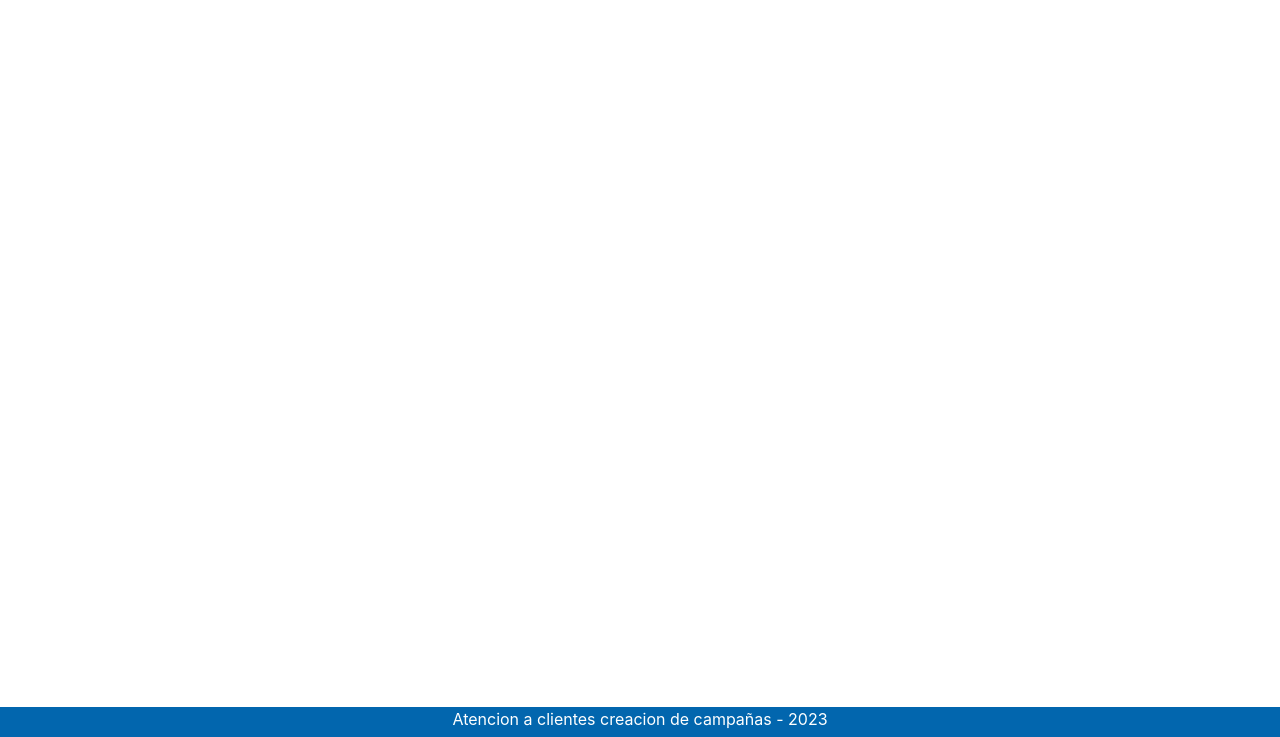
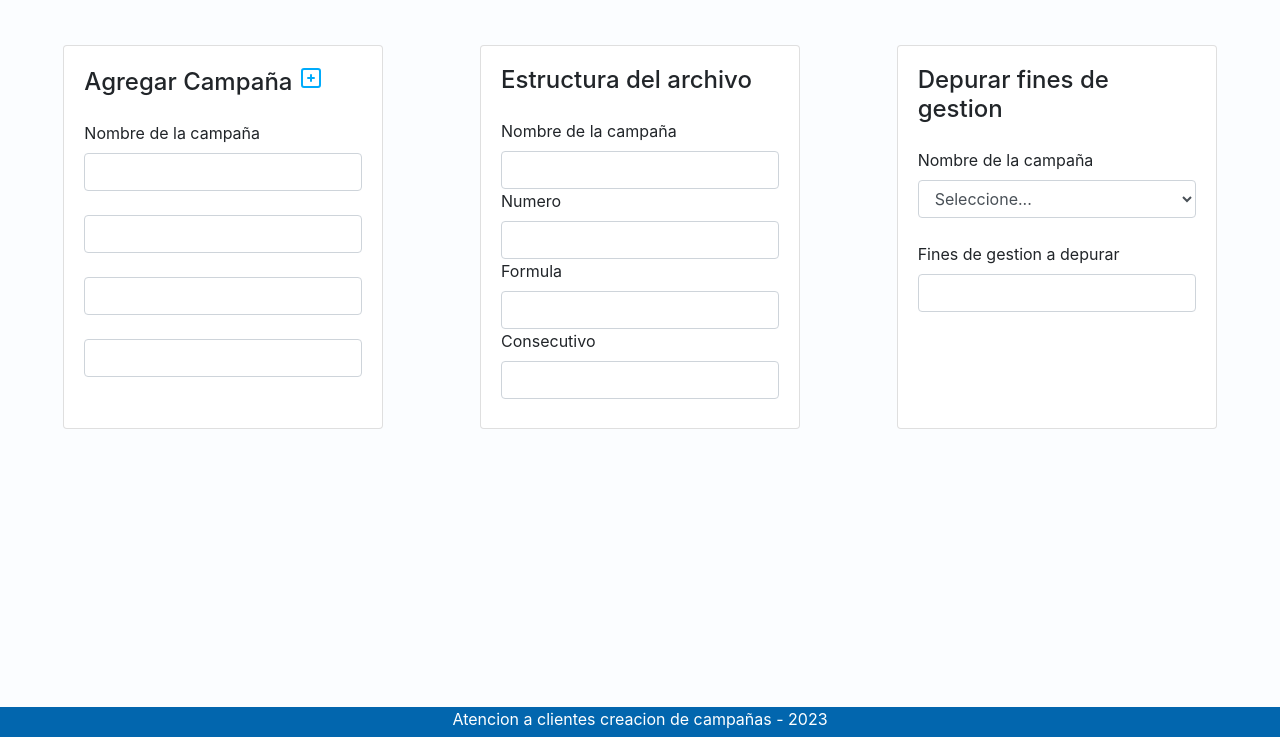
Before and after one commit to angelsaac/sys_carga, a plain HTML site: page manageCampaing.html in a window 1280 px wide. Shown: the part 63-800 px from the top of the page. Drawn offline with nearby package versions, Linux system fonts and the light colour scheme.

Commit message:
Se agrega las cards sin col

```diff
--- a/css/styles.css
+++ b/css/styles.css
@@ -1,3 +1,7 @@
+/*Globales*/
+body{
+    background-color: #fbfdff;
+}
 footer {
     position:fixed;
     left:0px;
@@ -5,7 +9,7 @@ footer {
     height:30px;
     width:100%;
     background:#0266ae;
- }
+}
 header{
     background: #f7d966;
 }
@@ -13,3 +17,8 @@ header{
     position: absolute;
     bottom: 40px;
 }
+
+.card-size{
+    width: 20rem;
+    height: 24rem;
+}
--- a/manageCampaing.html
+++ b/manageCampaing.html
@@ -21,6 +21,90 @@
         </div>
     </header>
 
+
+    <div class="div-fluid container-fluid d-flex justify-content-around align-items-center mt-5">
+        <div class="card card-size">
+            <div class="card-body">
+                <div>
+                    <h4 >
+                        Agregar Campaña
+                        <span>
+                            <svg xmlns="http://www.w3.org/2000/svg" class="icon icon-tabler icon-tabler-square-plus" width="24" height="24" viewBox="0 0 24 24" stroke-width="2" stroke="#00abfb" fill="none" stroke-linecap="round" stroke-linejoin="round">
+                                <path stroke="none" d="M0 0h24v24H0z" fill="none"/>
+                                <path d="M3 3m0 2a2 2 0 0 1 2 -2h14a2 2 0 0 1 2 2v14a2 2 0 0 1 -2 2h-14a2 2 0 0 1 -2 -2z" />
+                                <path d="M9 12l6 0" />
+                                <path d="M12 9l0 6" />
+                              </svg>
+                        </span>
+                    </h4>
+                </div>
+                <div class="mt-4">
+                    <label for="txtCampana">Nombre de la campaña</label>
+                    <input class="form-control" name="txtCampana" type="text">
+                </div>
+                <div class="mt-4">
+                    <input class="form-control" name="txtCampana" type="text">
+                </div>
+                <div class="mt-4">
+                    <input class="form-control" name="txtCampana" type="text">
+                </div>
+                <div class="mt-4">
+                    <input class="form-control" name="txtCampana" type="text">
+                </div>
+            </div>
+        </div>
+        <div class="card card-size" >
+            <div class="card-body ">
+                <div>
+                    <h4 >Estructura del archivo</h4>
+                </div>
+                <div class="mt-4">
+                    <label for="txtCampana">Nombre de la campaña</label>
+                    <input class="form-control" name="txtCampana" type="text">
+                </div>
+                <div>
+                    <label for="txtCampana">Numero</label>
+                    <input class="form-control" name="txtCampana" type="text">
+                </div>
+                <div >
+                    <label for="txtCampana">Formula</label>
+                    <input class="form-control" name="txtCampana" type="text">
+                </div>
+                <div >
+                    <label for="txtCampana">Consecutivo</label>
+                    <input class="form-control" name="txtCampana" type="text">
+                </div>
+            </div>
+        </div>
+        <div class="card card-size" >
+            <div class="card-body ">
+                <div>
+                    <h4 >Depurar fines de gestion</h4>
+                </div>
+                <div class="mt-4">
+                    <label for="cmbCampana">Nombre de la campaña</label>
+                    <select class="form-control" name="cmbCampana" aria-label="cmbCampana">
+                        <option selected disabled>Seleccione...</option>
+                        <option value="Correo Devuelto">Correo Devuelto</option>
+                        <option value="57 Y Mas Pensionados Con Saldo">57 Y Mas Pensionados Con Saldo</option>
+                        <option value="60 Y Mas No Pensionados Con Saldo">60 Y Mas No Pensionados Con Saldo</option>
+                        <option value="60 Y Mas Pensionados Con Saldo">60 Y Mas Pensionados Con Saldo</option>
+                        <option value="65 Y Mas No Pensionados Con Saldo">65 Y Mas No Pensionados Con Saldo</option>
+                        <option value="Dos O Mas Ptrones">Dos O Mas Ptrones</option>
+                        <option value="Unificacion O Separacion">Unificacion O Separacion</option>
+                        <option value="Re enrolamiento">Re enrolamiento</option>
+                        <option value="Unificacion Mixta">Unificacion Mixta</option>
+                    </select>
+                </div>
+                <div>
+                    <div class="mt-4">
+                        <label for="txtCampana">Fines de gestion a depurar</label>
+                        <input class="form-control" name="txtCampana" type="text">
+                    </div>
+                </div>
+            </div>
+        </div>
+    </div>
     <footer>
         <p class="text-white text-center">Atencion a clientes creacion de campañas - <span id="anio"></span></p>
     </footer>
```
